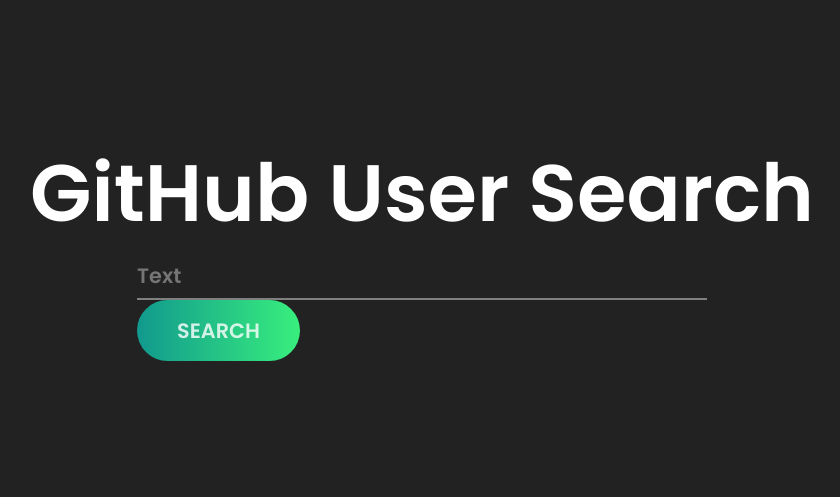
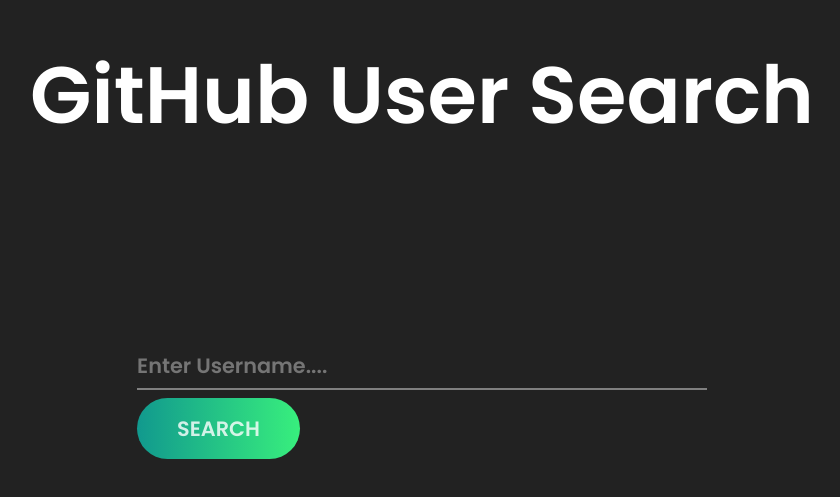
Before and after one commit to Anugeeth/Github-Search, a Vue app: page /#/ in a window 1280 px wide. Shown: the part 153-650 px from the top of the page, without its empty margins (218-1058 px from the left). Built offline with nearby package versions, Linux system fonts and the light colour scheme.

Commit message:
UI optimisations

```diff
--- a/src/views/Home.vue
+++ b/src/views/Home.vue
@@ -4,7 +4,7 @@
     <p class="head">GitHub User Search</p>
     </div>
     <form @submit.prevent>
-        <input type="text" class="search-box" placeholder="Text" v-model="term" />
+        <input type="text" class="search-box" placeholder="Enter Username...." v-model="term" />
 
         <button class="search-btn" @click="navigate">Search</button>
     </form>
@@ -31,7 +31,7 @@
 .home {
   display: flex;
   flex-direction: column;
-  justify-content: center;
+  justify-content: space-evenly;
   align-items: center;
   min-height: 100vh;
   font-size: 1.5rem;
@@ -61,6 +61,7 @@
 }
 
 .search-btn {
+  margin-top: 0.5rem;
   text-decoration: none;
   border: none;
   color: rgba(255, 255, 255, 0.8);
```
